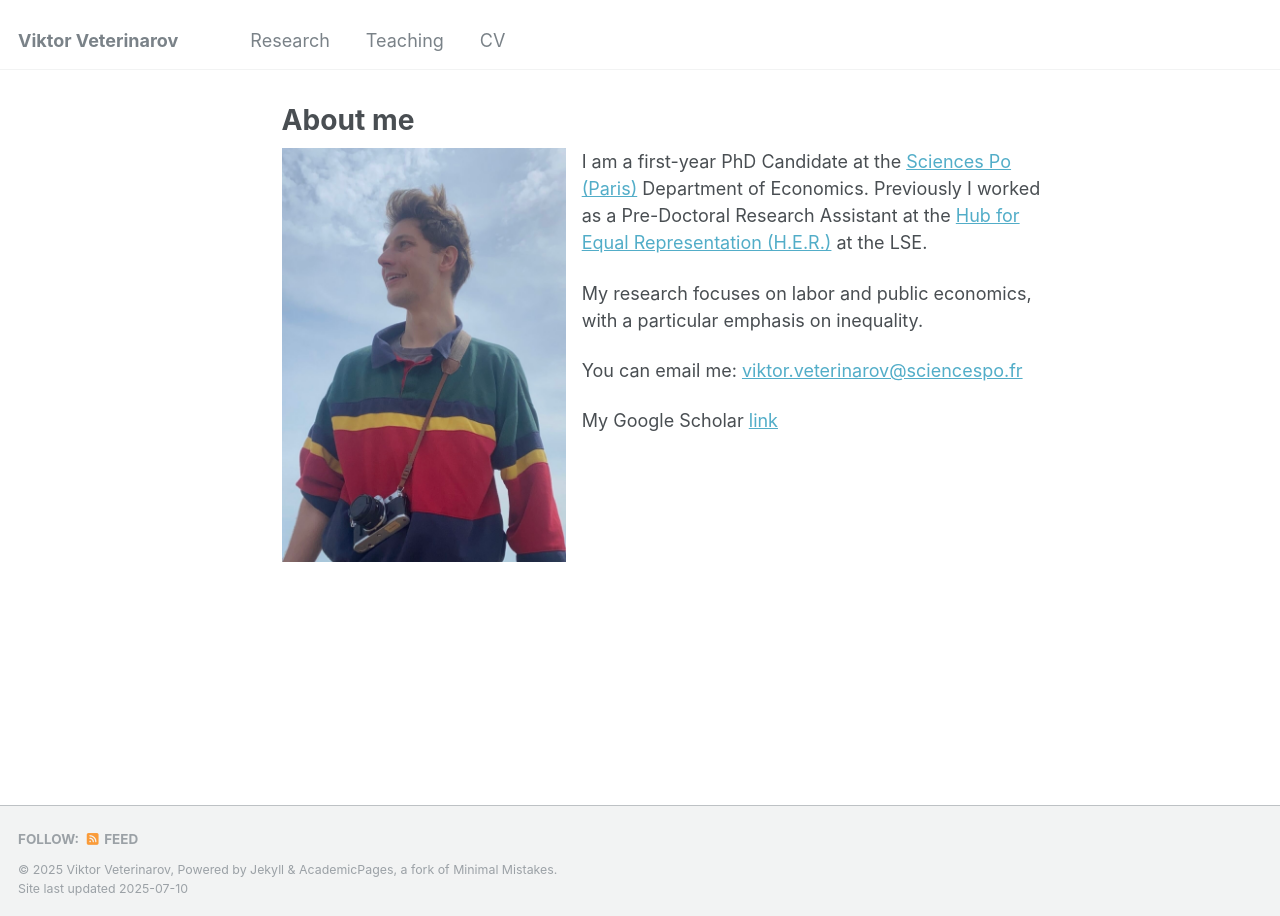
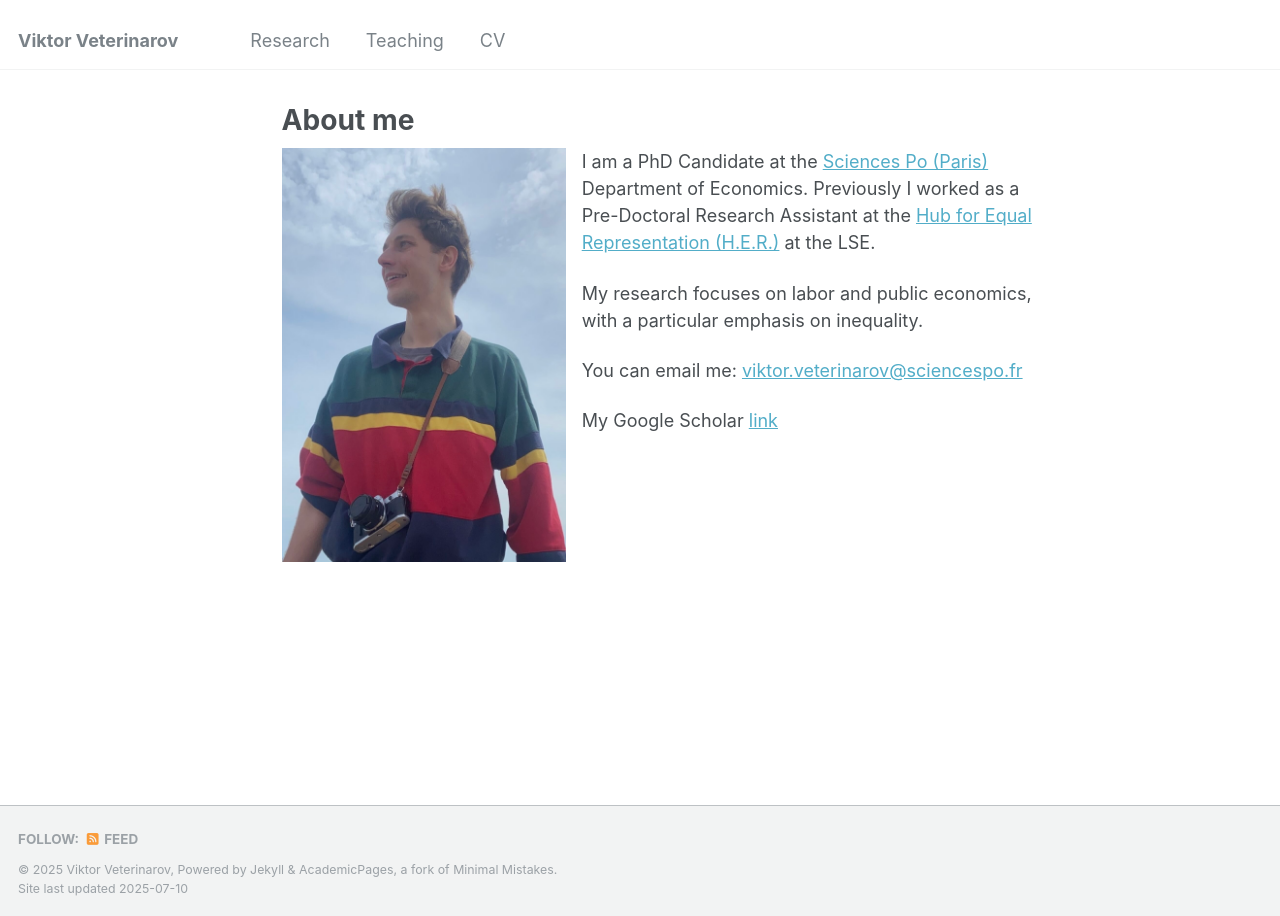
Before and after one commit to viktorveterinarov/viktorveterinarov.github.io, a Jekyll site: the page built from _pages/about.md, in a window 1280 px wide. Built offline with Jekyll 4.4.1, drawn with Linux system fonts in a browser that asks for light colours.

Commit message:
Update about.md

```diff
--- a/_pages/about.md
+++ b/_pages/about.md
@@ -9,7 +9,7 @@
 <div style="overflow: auto;">
   <img src="/images/ForeverYoungViktor.JPG" alt="Viktor" style="width: 37%; float: left; margin-right: 2%;">
 
-  <p>I am a first-year PhD Candidate at the <a href="https://www.sciencespo.fr/department-economics/researcher/viktor-veterinarov" target="_blank">Sciences Po (Paris)</a> Department of Economics. Previously I worked as a Pre-Doctoral Research Assistant at the <a href="https://www.hubequalrep.org/our-team/" target="_blank">Hub for Equal Representation (H.E.R.)</a> at the LSE.</p>
+  <p>I am a PhD Candidate at the <a href="https://www.sciencespo.fr/department-economics/researcher/viktor-veterinarov" target="_blank">Sciences Po (Paris)</a> Department of Economics. Previously I worked as a Pre-Doctoral Research Assistant at the <a href="https://www.hubequalrep.org/our-team/" target="_blank">Hub for Equal Representation (H.E.R.)</a> at the LSE.</p>
   <p>My research focuses on labor and public economics, with a particular emphasis on inequality.</p>
   <p>You can email me: <a href="mailto:viktor.veterinarov@sciencespo.fr">viktor.veterinarov@sciencespo.fr</a></p>
   <p>My Google Scholar <a href="https://scholar.google.com/citations?user=tIoH6ksAAAAJ&hl=en&oi=ao" target="_blank">link</a></p>
```
